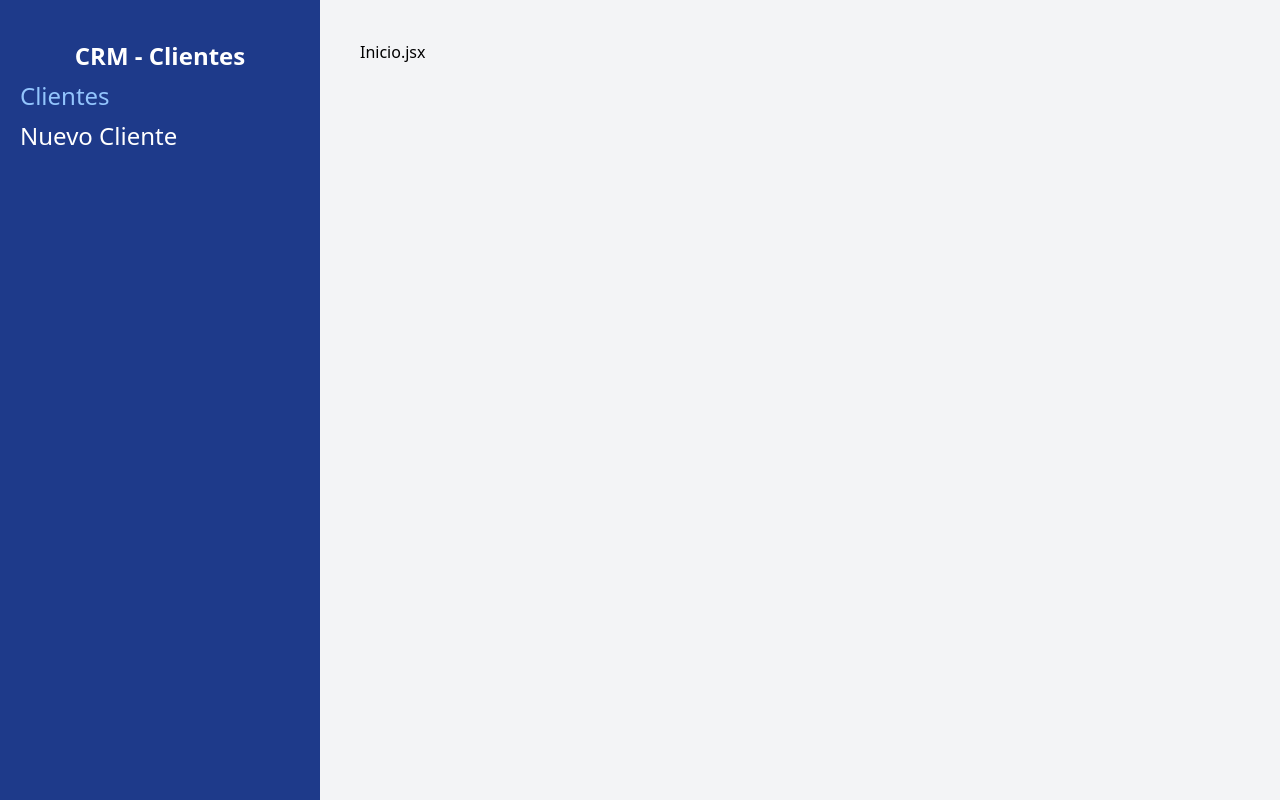
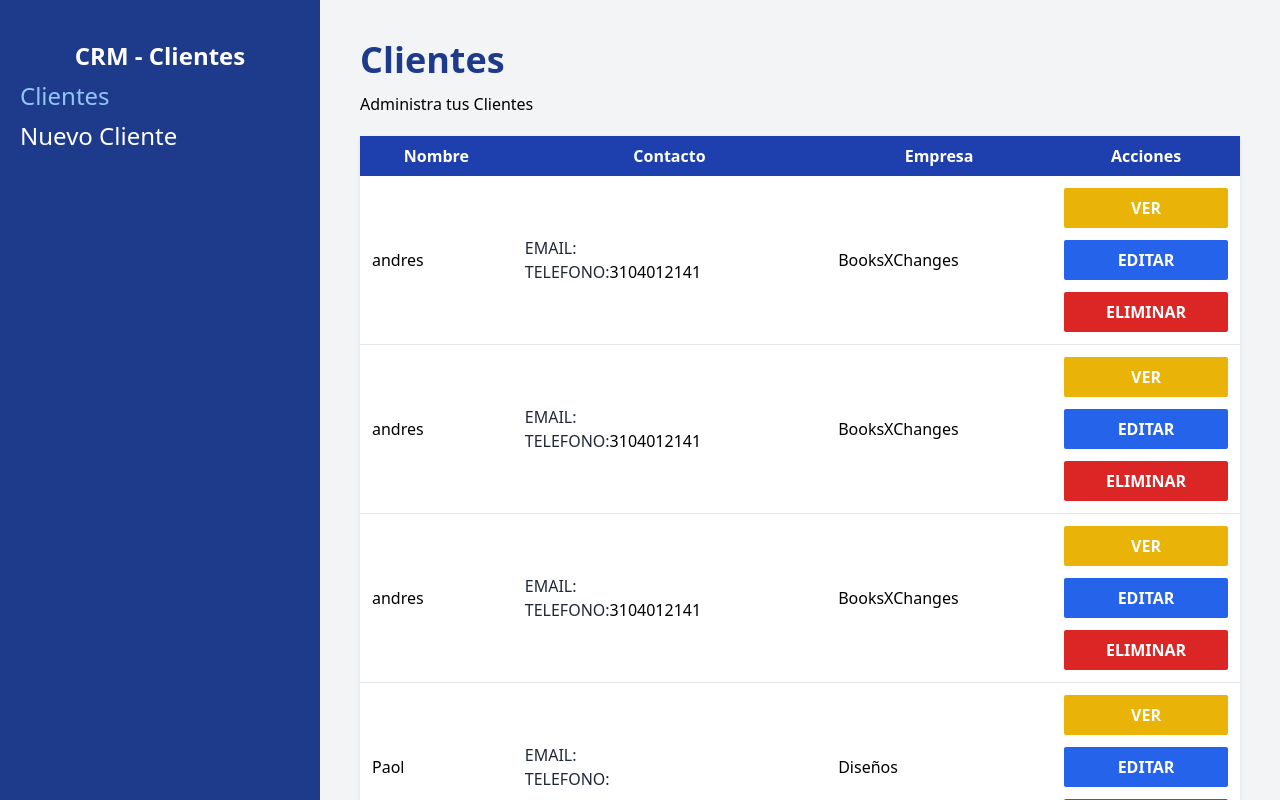
Before and after one commit to afrivera/CRM-React, a React (Vite) app: page /clientes in a window 1280 px wide. Built offline with nearby package versions, Linux system fonts and the light colour scheme; data requests are answered from the project's data file.

Commit message:
configuracion de vista de cliente y Spinner

```diff
--- a/src/app.jsx
+++ b/src/app.jsx
@@ -3,6 +3,7 @@ import Layout from './layout/Layout';
 import Inicio from './pages/Inicio';
 import NuevoCliente from './pages/NuevoCliente';
 import EditarCliente from './pages/EditarCliente';
+import VerCliente from './pages/VerCliente';
 
 
 
@@ -17,6 +18,7 @@ const App = () => {
             <Route index element={<Inicio/>} />
             <Route path='nuevo' element={<NuevoCliente />} />
             <Route path='editar/:id' element={<EditarCliente />} />
+            <Route path=':id' element={<VerCliente />} />
           </Route>
 
         </Route>
--- /dev/null
+++ b/src/components/Cliente.jsx
@@ -0,0 +1,39 @@
+import { useNavigate } from "react-router-dom";
+
+const Cliente = ({ cliente }) => {
+
+    const navigate = useNavigate();
+
+    const { nombre, empresa, email,telefono, notas,  id } = cliente;
+
+    return (
+        <tr className='border-b hover:bg-gray-50'>
+            <td className='p-3'>{nombre}</td>
+            <td className='p-3'>
+                <p><span className='text-gray-800 uppercase fontbold'>Email:</span></p>
+                <p><span className='text-gray-800 uppercase fontbold'>Telefono:</span>{telefono}</p>
+            </td>
+            <td className='p-3'>{empresa}</td>
+            <td className='p-3'>
+                <button
+                    type='button'
+                    className='bg-yellow-500 hover:bg-yellow-600 block w-full text-white p-2 uppercase font-bold text-sx rounded-sm'
+                    onClick={()=> navigate(`/clientes/${id}`)}
+                >Ver</button>
+
+                <button
+                    type='button'
+                    className='bg-blue-600 hover:bg-blue-700 block w-full text-white p-2 uppercase font-bold text-sx rounded-sm mt-3'
+                >Editar</button>
+
+                <button
+                    type='button'
+                    className='bg-red-600 hover:bg-red-700 block w-full text-white p-2 uppercase font-bold text-sx rounded-sm mt-3'
+                >Eliminar</button>
+
+            </td>
+        </tr>
+    )
+}
+
+export default Cliente;
--- /dev/null
+++ b/src/components/Spinner.jsx
@@ -0,0 +1,16 @@
+import '../styles/Spinner.css';
+
+const Spinner = () => {
+  return (
+    <div className="sk-chase">
+        <div className="sk-chase-dot"></div>
+        <div className="sk-chase-dot"></div>
+        <div className="sk-chase-dot"></div>
+        <div className="sk-chase-dot"></div>
+        <div className="sk-chase-dot"></div>
+        <div className="sk-chase-dot"></div>
+    </div>
+  )
+}
+
+export default Spinner
--- a/src/pages/Inicio.jsx
+++ b/src/pages/Inicio.jsx
@@ -1,10 +1,59 @@
-import React from 'react'
+import { useEffect, useState } from 'react'
+import Cliente from '../components/Cliente';
+import Spinner from '../components/Spinner';
 
 const Inicio = () => {
+
+  // state
+  const [clientes, setClientes] = useState([]);
+
+  useEffect(()=>{
+    const obtenerClientesApi = async ()=>{
+      try {
+        const url = 'http://localhost:4000/clientes';
+        const respuesta = await fetch(url);
+        const resultado = await respuesta.json();
+
+        setClientes(resultado);
+      } catch (error) {
+        console.log(error);
+      }
+    }
+
+    obtenerClientesApi();
+  },[]);
+
   return (
-    <div>
-        <h1>Inicio.jsx</h1>
-    </div>
+
+
+
+    <>
+      <h1 className='font-black text-4xl text-blue-900'>Clientes</h1>
+      <p className='mt-3'>Administra tus Clientes</p>
+
+      {(clientes.length === 0) ? <Spinner /> :
+      <table className='w-full mt-5 table-auto shadow bg-white'>
+        <thead>
+          <tr className='bg-blue-800 text-white'>
+            <th className='p-2'>Nombre</th>
+            <th className='p-2'>Contacto</th>
+            <th className='p-2'>Empresa</th>
+            <th className='p-2'>Acciones</th>
+          </tr>
+        </thead>
+        <tbody>
+          {
+            clientes.map(cliente=>(
+              <Cliente
+                key={cliente.id}
+                cliente={ cliente }
+              />
+            ))
+          }
+
+        </tbody>
+      </table>}
+    </>
   )
 }
 
--- /dev/null
+++ b/src/pages/VerCliente.jsx
@@ -0,0 +1,70 @@
+import { useEffect, useState } from "react";
+import { useParams } from "react-router-dom";
+import Spinner from "../components/Spinner";
+
+const VerCliente = () => {
+  // state para el cliente
+  const [cliente, setCliente] = useState({});
+  const [cargando, setCargando] = useState(true);
+
+  // leer el id en el que nos encontramos
+  const { id } = useParams();
+
+  useEffect(() => {
+    const obtenerClienteApi = async () => {
+      try {
+        const url = `http://localhost:4000/clientes/${id}`;
+        const respuesta = await fetch(url);
+        const resultado = await respuesta.json();
+
+        setCliente(resultado);
+      } catch (error) {
+        console.log(error);
+      }
+      setCargando(!cargando);
+    };
+    obtenerClienteApi();
+  }, []);
+
+  console.log(cargando);
+
+  return(
+    cargando ? <Spinner /> :
+    Object.keys(cliente).length === 0 ? (
+    <p>No Hay Resultados</p>
+  ) : (
+    <div>
+      <h1 className="font-black text-4xl text-blue-900">
+        Ver Cliente: {cliente.nombre}
+      </h1>
+      <p className="mt-3">Información del Cliente</p>
+
+      <p className="text-4xl text-gray-600 mt-10">
+        <span className="text-gray-800 uppercase font-bold">Cliente: </span>
+        {cliente.nombre}
+      </p>
+      <p className="text-2xl mt-4 text-gray-600 ">
+        <span className="text-gray-800 uppercase font-bold">Email: </span>
+        {cliente.email}
+      </p>
+      {cliente.telefono && (
+        <p className="text-2xl mt-4 text-gray-600 ">
+          <span className="text-gray-800 uppercase font-bold">Telefono: </span>
+          {cliente.telefono}
+        </p>
+      )}
+      <p className="text-2xl mt-4 text-gray-600 ">
+        <span className="text-gray-800 uppercase font-bold">Empresa: </span>
+        {cliente.empresa}
+      </p>
+      {cliente.notas && (
+        <p className="text-2xl mt-4 text-gray-600 ">
+          <span className="text-gray-800 uppercase font-bold">Notas: </span>
+          {cliente.notas}
+        </p>
+      )}
+    </div>
+  ));
+};
+
+export default VerCliente;
--- /dev/null
+++ b/src/styles/Spinner.css
@@ -0,0 +1,55 @@
+.sk-chase {
+    width: 40px;
+    height: 40px;
+    position: relative;
+    animation: sk-chase 2.5s infinite linear both;
+    margin: 0 auto;
+  }
+
+  .sk-chase-dot {
+    width: 100%;
+    height: 100%;
+    position: absolute;
+    left: 0;
+    top: 0;
+    animation: sk-chase-dot 2.0s infinite ease-in-out both;
+  }
+
+  .sk-chase-dot:before {
+    content: '';
+    display: block;
+    width: 25%;
+    height: 25%;
+    background-color: #1f3a8a;
+    border-radius: 100%;
+    animation: sk-chase-dot-before 2.0s infinite ease-in-out both;
+  }
+
+  .sk-chase-dot:nth-child(1) { animation-delay: -1.1s; }
+  .sk-chase-dot:nth-child(2) { animation-delay: -1.0s; }
+  .sk-chase-dot:nth-child(3) { animation-delay: -0.9s; }
+  .sk-chase-dot:nth-child(4) { animation-delay: -0.8s; }
+  .sk-chase-dot:nth-child(5) { animation-delay: -0.7s; }
+  .sk-chase-dot:nth-child(6) { animation-delay: -0.6s; }
+  .sk-chase-dot:nth-child(1):before { animation-delay: -1.1s; }
+  .sk-chase-dot:nth-child(2):before { animation-delay: -1.0s; }
+  .sk-chase-dot:nth-child(3):before { animation-delay: -0.9s; }
+  .sk-chase-dot:nth-child(4):before { animation-delay: -0.8s; }
+  .sk-chase-dot:nth-child(5):before { animation-delay: -0.7s; }
+  .sk-chase-dot:nth-child(6):before { animation-delay: -0.6s; }
+
+  @keyframes sk-chase {
+    100% { transform: rotate(360deg); }
+  }
+
+  @keyframes sk-chase-dot {
+    80%, 100% { transform: rotate(360deg); }
+  }
+
+  @keyframes sk-chase-dot-before {
+    50% {
+      transform: scale(0.4);
+    } 100%, 0% {
+      transform: scale(1.0);
+    }
+  }
```
